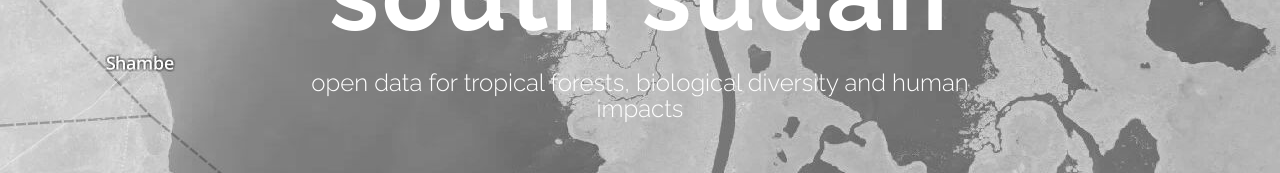
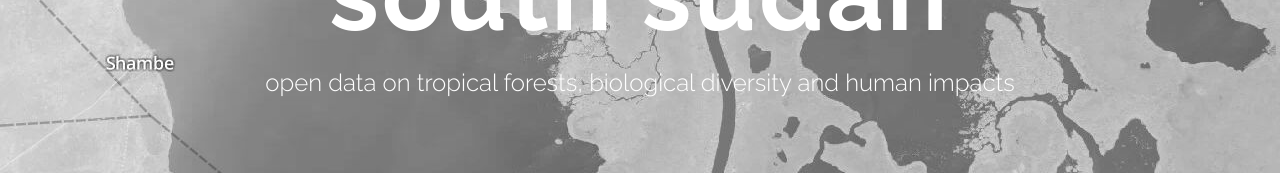
Before and after one commit to GeoSprocket/ssudan-eco, a plain HTML site: page index.html in a window 1280 px wide. Shown: the part 200-373 px from the top of the page. Drawn offline with nearby package versions, Linux system fonts and the light colour scheme.

Commit message:
subtitle change again

```diff
--- a/index.html
+++ b/index.html
@@ -54,7 +54,7 @@
 			<div class="row">
 				<div class="col-lg-8 col-lg-offset-2">
 					<h1>south sudan</h1>
-					<h3 style="color:#fff" >open data for tropical forests, biological diversity and human impacts</h3>
+					<h3 style="color:#fff" >open data on tropical forests, biological diversity and human impacts</h3>
 					<div class="spacer"></div>
 					<i class="fa fa-angle-down"></i>
 				</div>
```
